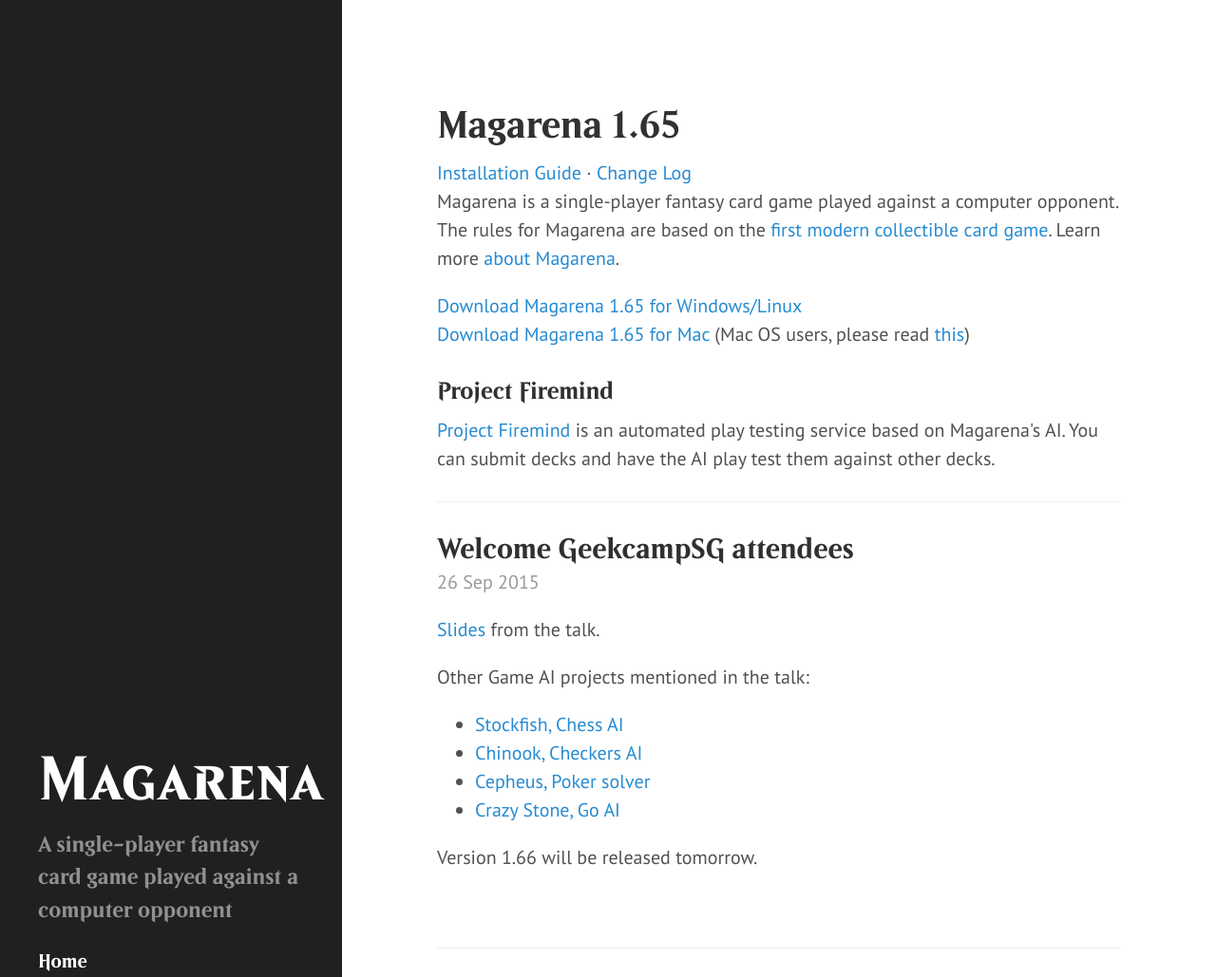
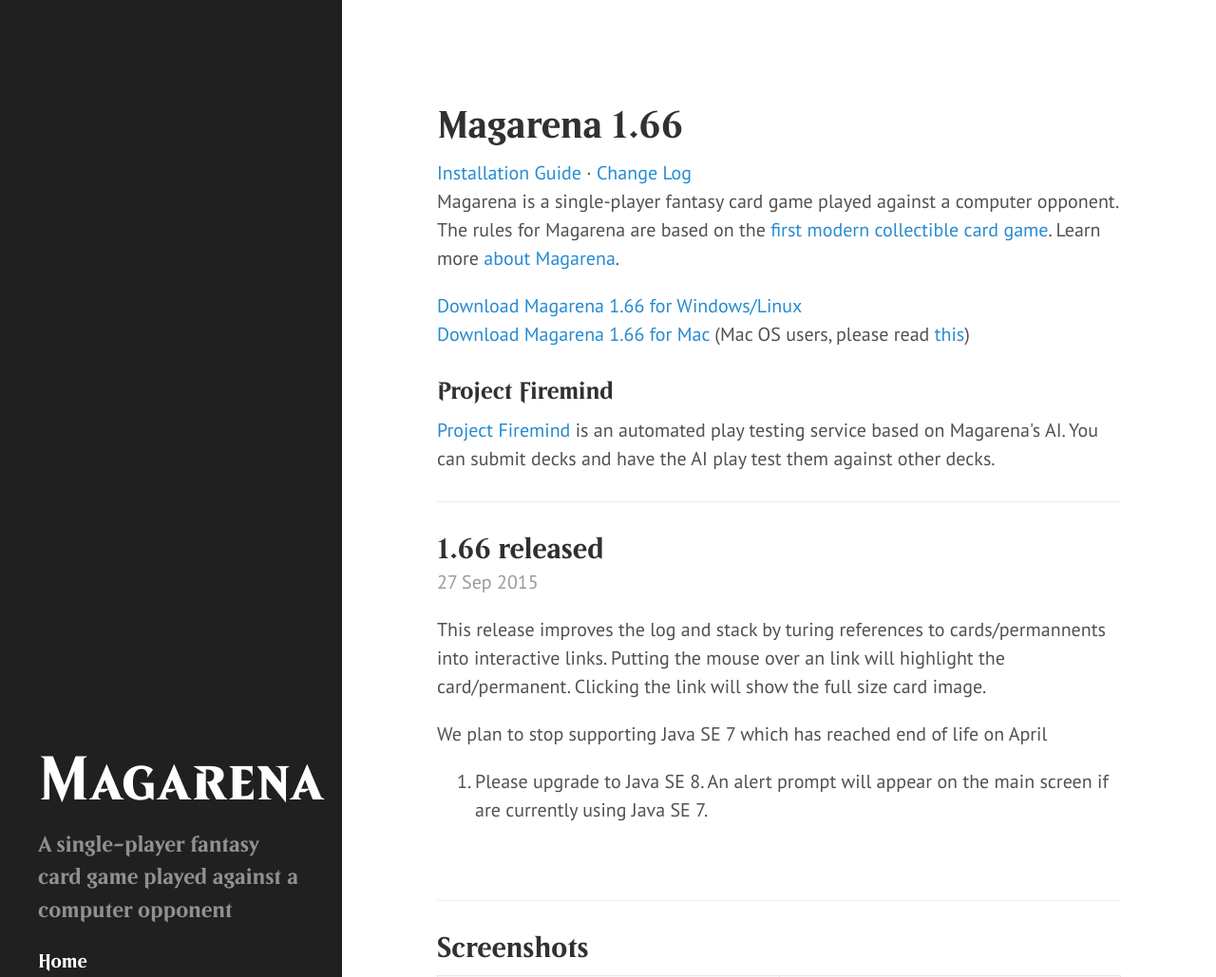
Before and after one commit to magarena/magarena.github.io, a Jekyll site: the page built from index.html, in a window 1280 px wide and 1400 px high, cut to the strip 0-1029 px from the top of the window. Shown: the whole strip at 95% size. Built offline with Jekyll 4.4.1, drawn with Linux system fonts in a browser that asks for light colours; Markdown is read by kramdown in place of the engine named in the settings; the list of posts is cut into pages by our own code.

Commit message:
release post for 1.66

```diff
--- a/_config.yml
+++ b/_config.yml
@@ -20,7 +20,7 @@
 paginate:         1
 
 # Custom vars
-version:          '1.65'
+version:          '1.66'
 
 github:
   repo:           //github.com/magarena/magarena
--- /dev/null
+++ b/_posts/2015-09-27-1-66-released.md
@@ -0,0 +1,13 @@
+---
+layout: post
+title: "1.66 released"
+---
+
+This release improves the log and stack by turing references to
+cards/permannents into interactive links. Putting the mouse over an link will
+highlight the card/permanent. Clicking the link will show the full size card
+image.
+
+We plan to stop supporting Java SE 7 which has reached end of life on April
+2015. Please upgrade to Java SE 8. An alert prompt will appear on the main
+screen if are currently using Java SE 7.
```
